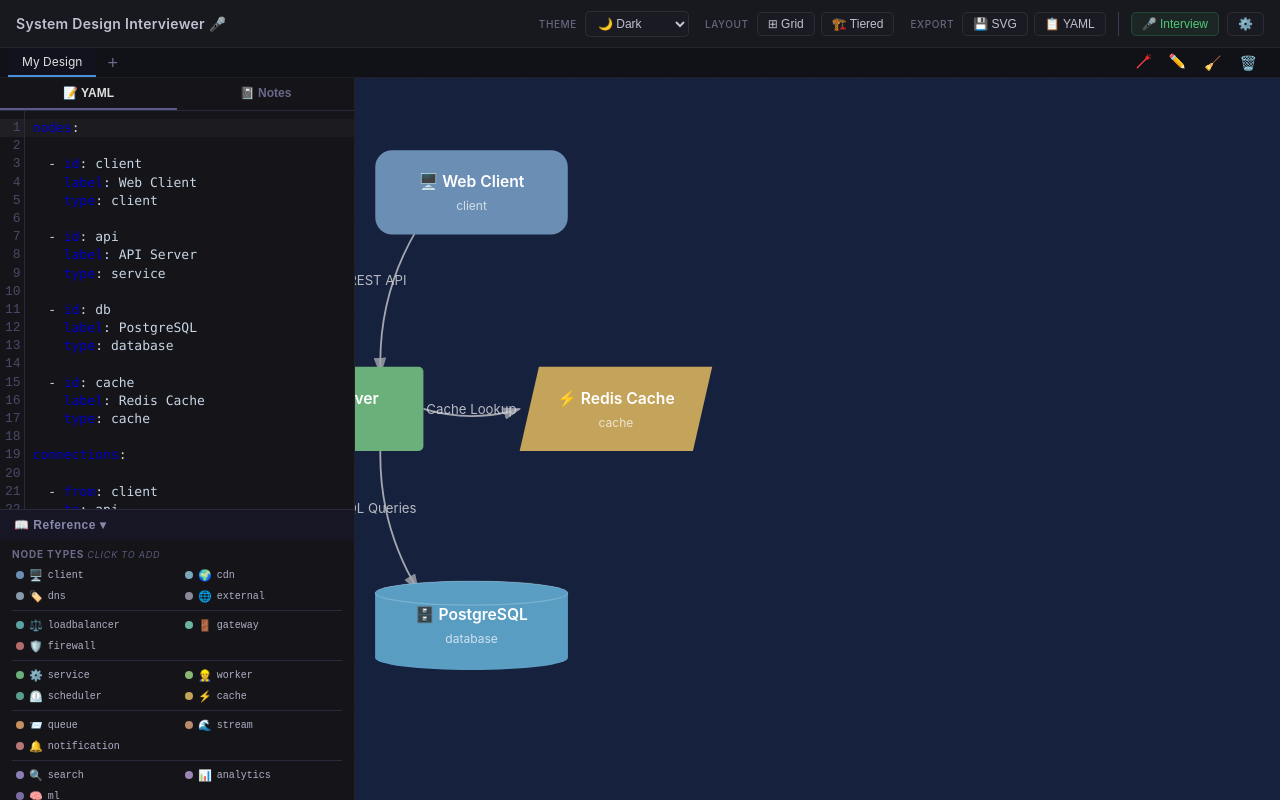
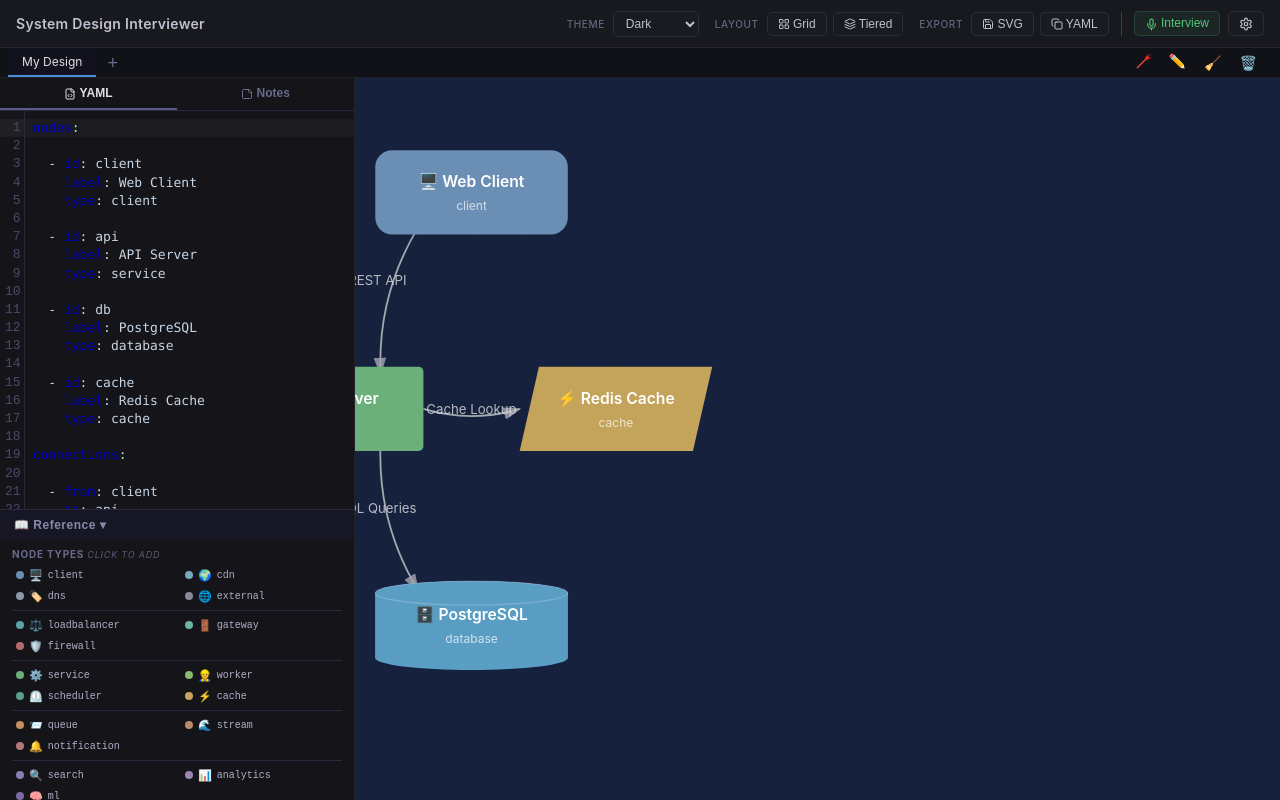
Before and after one commit to vineeththomasalex/system-design-interviewer, a React (Vite) app: page / in a window 1280 px wide. Built offline with nearby package versions, Linux system fonts and the light colour scheme.

Commit message:
Replace emojis with Lucide SVG icons for professional UI

```diff
--- a/src/App.tsx
+++ b/src/App.tsx
@@ -13,6 +13,7 @@ import { exportSvgToFile, copyYamlToClipboard } from './utils/exportSvg';
 import { useSettings } from './hooks/useSettings';
 import { useInterview } from './hooks/useInterview';
 import { useCanvasMonitor } from './hooks/useCanvasMonitor';
+import { MicIcon, SettingsIcon } from './components/Icons';
 import { buildSummaryFromState } from './services/interview/SummaryBuilder';
 import { getMonologueLevel, buildNudgeMessage } from './services/interview/MonologueDetector';
 import type { DiagramData, Theme, NodeType, ConnectionType } from './types/diagram';
@@ -560,7 +561,7 @@ function App() {
   return (
     <div className={`app-container theme-${theme}`}>
       <header className="app-header">
-        <h1>System Design Interviewer 🎤</h1>
+        <h1>System Design Interviewer</h1>
         <div className="header-actions">
           <Toolbar
             theme={theme}
@@ -576,14 +577,14 @@ function App() {
             disabled={interview.state !== 'idle'}
             title={!settings.geminiApiKey ? 'Set up API key in Settings first' : 'Start a mock interview'}
           >
-            🎤 Interview
+            <MicIcon size={13} /> Interview
           </button>
           <button
             className="toolbar-btn"
             onClick={() => setShowSettings(true)}
             title="Settings"
           >
-            ⚙️
+            <SettingsIcon size={14} />
           </button>
         </div>
       </header>
--- /dev/null
+++ b/src/components/Icons.tsx
@@ -0,0 +1,79 @@
+/**
+ * Inline SVG icons — paths from Lucide Icons (MIT license).
+ * No library dependency. Just raw SVG for professional UI.
+ */
+import React from 'react';
+
+interface IconProps {
+  size?: number;
+  color?: string;
+  className?: string;
+  strokeWidth?: number;
+}
+
+const defaultProps = { size: 16, color: 'currentColor', strokeWidth: 2 };
+
+function icon(paths: string, displayName: string) {
+  const Component: React.FC<IconProps> = ({ size = defaultProps.size, color = defaultProps.color, className, strokeWidth = defaultProps.strokeWidth }) => (
+    <svg
+      xmlns="http://www.w3.org/2000/svg"
+      width={size}
+      height={size}
+      viewBox="0 0 24 24"
+      fill="none"
+      stroke={color}
+      strokeWidth={strokeWidth}
+      strokeLinecap="round"
+      strokeLinejoin="round"
+      className={className}
+      style={{ display: 'inline-block', verticalAlign: 'middle' }}
+      dangerouslySetInnerHTML={{ __html: paths }}
+    />
+  );
+  Component.displayName = displayName;
+  return Component;
+}
+
+// --- App Chrome ---
+export const MicIcon = icon('<path d="M12 2a3 3 0 0 0-3 3v7a3 3 0 0 0 6 0V5a3 3 0 0 0-3-3Z"/><path d="M19 10v2a7 7 0 0 1-14 0v-2"/><line x1="12" x2="12" y1="19" y2="22"/>', 'MicIcon');
+export const MicOffIcon = icon('<line x1="2" x2="22" y1="2" y2="22"/><path d="M18.89 13.23A7.12 7.12 0 0 0 19 12v-2"/><path d="M5 10v2a7 7 0 0 0 12 5"/><path d="M15 9.34V5a3 3 0 0 0-5.68-1.33"/><path d="M9 9v3a3 3 0 0 0 5.12 2.12"/><line x1="12" x2="12" y1="19" y2="22"/>', 'MicOffIcon');
+export const SettingsIcon = icon('<path d="M12.22 2h-.44a2 2 0 0 0-2 2v.18a2 2 0 0 1-1 1.73l-.43.25a2 2 0 0 1-2 0l-.15-.08a2 2 0 0 0-2.73.73l-.22.38a2 2 0 0 0 .73 2.73l.15.1a2 2 0 0 1 1 1.72v.51a2 2 0 0 1-1 1.74l-.15.09a2 2 0 0 0-.73 2.73l.22.38a2 2 0 0 0 2.73.73l.15-.08a2 2 0 0 1 2 0l.43.25a2 2 0 0 1 1 1.73V20a2 2 0 0 0 2 2h.44a2 2 0 0 0 2-2v-.18a2 2 0 0 1 1-1.73l.43-.25a2 2 0 0 1 2 0l.15.08a2 2 0 0 0 2.73-.73l.22-.39a2 2 0 0 0-.73-2.73l-.15-.08a2 2 0 0 1-1-1.74v-.5a2 2 0 0 1 1-1.74l.15-.09a2 2 0 0 0 .73-2.73l-.22-.38a2 2 0 0 0-2.73-.73l-.15.08a2 2 0 0 1-2 0l-.43-.25a2 2 0 0 1-1-1.73V4a2 2 0 0 0-2-2z"/><circle cx="12" cy="12" r="3"/>', 'SettingsIcon');
+export const KeyIcon = icon('<path d="m15.5 7.5 2.3 2.3a1 1 0 0 0 1.4 0l2.1-2.1a1 1 0 0 0 0-1.4L19 4"/><path d="m21 2-9.6 9.6"/><circle cx="7.5" cy="15.5" r="5.5"/>', 'KeyIcon');
+export const UserIcon = icon('<path d="M19 21v-2a4 4 0 0 0-4-4H9a4 4 0 0 0-4 4v2"/><circle cx="12" cy="7" r="4"/>', 'UserIcon');
+export const ExternalLinkIcon = icon('<path d="M15 3h6v6"/><path d="M10 14 21 3"/><path d="M18 13v6a2 2 0 0 1-2 2H5a2 2 0 0 1-2-2V8a2 2 0 0 1 2-2h6"/>', 'ExternalLinkIcon');
+
+// --- Editor Tabs ---
+export const FileCodeIcon = icon('<path d="M10 12.5 8 15l2 2.5"/><path d="m14 12.5 2 2.5-2 2.5"/><path d="M14 2v4a2 2 0 0 0 2 2h4"/><path d="M15 2H6a2 2 0 0 0-2 2v16a2 2 0 0 0 2 2h12a2 2 0 0 0 2-2V7z"/>', 'FileCodeIcon');
+export const StickyNoteIcon = icon('<path d="M16 3H5a2 2 0 0 0-2 2v14a2 2 0 0 0 2 2h14a2 2 0 0 0 2-2V8Z"/><path d="M15 3v4a2 2 0 0 0 2 2h4"/>', 'StickyNoteIcon');
+export const BookOpenIcon = icon('<path d="M12 7v14"/><path d="M3 18a1 1 0 0 1-1-1V4a1 1 0 0 1 1-1h5a4 4 0 0 1 4 4 4 4 0 0 1 4-4h5a1 1 0 0 1 1 1v13a1 1 0 0 1-1 1h-6a3 3 0 0 0-3 3 3 3 0 0 0-3-3z"/>', 'BookOpenIcon');
+
+// --- Interview Controls ---
+export const PlayIcon = icon('<polygon points="6 3 20 12 6 21 6 3"/>', 'PlayIcon');
+export const PauseIcon = icon('<rect x="14" y="4" width="4" height="16" rx="1"/><rect x="6" y="4" width="4" height="16" rx="1"/>', 'PauseIcon');
+export const SquareIcon = icon('<rect x="3" y="3" width="18" height="18" rx="2"/>', 'SquareIcon');
+export const XIcon = icon('<path d="M18 6 6 18"/><path d="m6 6 12 12"/>', 'XIcon');
+export const ChevronDownIcon = icon('<path d="m6 9 6 6 6-6"/>', 'ChevronDownIcon');
+export const ChevronUpIcon = icon('<path d="m18 15-6-6-6 6"/>', 'ChevronUpIcon');
+export const ClockIcon = icon('<circle cx="12" cy="12" r="10"/><polyline points="12 6 12 12 16 14"/>', 'ClockIcon');
+export const ZapIcon = icon('<path d="M4 14a1 1 0 0 1-.78-1.63l9.9-10.2a.5.5 0 0 1 .86.46l-1.92 6.02A1 1 0 0 0 13 10h7a1 1 0 0 1 .78 1.63l-9.9 10.2a.5.5 0 0 1-.86-.46l1.92-6.02A1 1 0 0 0 11 14z"/>', 'ZapIcon');
+export const DollarSignIcon = icon('<line x1="12" x2="12" y1="2" y2="22"/><path d="M17 5H9.5a3.5 3.5 0 0 0 0 7h5a3.5 3.5 0 0 1 0 7H6"/>', 'DollarSignIcon');
+export const LinkIcon = icon('<path d="M10 13a5 5 0 0 0 7.54.54l3-3a5 5 0 0 0-7.07-7.07l-1.72 1.71"/><path d="M14 11a5 5 0 0 0-7.54-.54l-3 3a5 5 0 0 0 7.07 7.07l1.71-1.71"/>', 'LinkIcon');
+export const ActivityIcon = icon('<path d="M22 12h-2.48a2 2 0 0 0-1.93 1.46l-2.35 8.36a.25.25 0 0 1-.48 0L9.24 2.18a.25.25 0 0 0-.48 0l-2.35 8.36A2 2 0 0 1 4.49 12H2"/>', 'ActivityIcon');
+export const DownloadIcon = icon('<path d="M21 15v4a2 2 0 0 1-2 2H5a2 2 0 0 1-2-2v-4"/><polyline points="7 10 12 15 17 10"/><line x1="12" x2="12" y1="15" y2="3"/>', 'DownloadIcon');
+
+// --- Transcript ---
+export const UserCircleIcon = icon('<circle cx="12" cy="12" r="10"/><circle cx="12" cy="10" r="3"/><path d="M7 20.662V19a2 2 0 0 1 2-2h6a2 2 0 0 1 2 2v1.662"/>', 'UserCircleIcon');
+export const BotIcon = icon('<path d="M12 8V4H8"/><rect width="16" height="12" x="4" y="8" rx="2"/><path d="M2 14h2"/><path d="M20 14h2"/><path d="M15 13v2"/><path d="M9 13v2"/>', 'BotIcon');
+export const InfoIcon = icon('<circle cx="12" cy="12" r="10"/><path d="M12 16v-4"/><path d="M12 8h.01"/>', 'InfoIcon');
+
+// --- Canvas / Drawing ---
+export const PencilIcon = icon('<path d="M21.174 6.812a1 1 0 0 0-3.986-3.987L3.842 16.174a2 2 0 0 0-.5.83l-1.321 4.352a.5.5 0 0 0 .623.622l4.353-1.32a2 2 0 0 0 .83-.497z"/><path d="m15 5 4 4"/>', 'PencilIcon');
+export const EraserIcon = icon('<path d="m7 21-4.3-4.3c-1-1-1-2.5 0-3.4l9.6-9.6c1-1 2.5-1 3.4 0l5.6 5.6c1 1 1 2.5 0 3.4L13 21"/><path d="M22 21H7"/><path d="m5 11 9 9"/>', 'EraserIcon');
+export const Trash2Icon = icon('<path d="M3 6h18"/><path d="M19 6v14c0 1-1 2-2 2H7c-1 0-2-1-2-2V6"/><path d="M8 6V4c0-1 1-2 2-2h4c1 0 2 1 2 2v2"/><line x1="10" x2="10" y1="11" y2="17"/><line x1="14" x2="14" y1="11" y2="17"/>', 'Trash2Icon');
+export const LayoutGridIcon = icon('<rect width="7" height="7" x="3" y="3" rx="1"/><rect width="7" height="7" x="14" y="3" rx="1"/><rect width="7" height="7" x="14" y="14" rx="1"/><rect width="7" height="7" x="3" y="14" rx="1"/>', 'LayoutGridIcon');
+export const LayersIcon = icon('<path d="m12.83 2.18a2 2 0 0 0-1.66 0L2.6 6.08a1 1 0 0 0 0 1.83l8.58 3.91a2 2 0 0 0 1.66 0l8.58-3.9a1 1 0 0 0 0-1.83Z"/><path d="m22 17.65-9.17 4.16a2 2 0 0 1-1.66 0L2 17.65"/><path d="m22 12.65-9.17 4.16a2 2 0 0 1-1.66 0L2 12.65"/>', 'LayersIcon');
+export const SaveIcon = icon('<path d="M15.2 3a2 2 0 0 1 1.4.6l3.8 3.8a2 2 0 0 1 .6 1.4V19a2 2 0 0 1-2 2H5a2 2 0 0 1-2-2V5a2 2 0 0 1 2-2z"/><path d="M17 21v-7a1 1 0 0 0-1-1H8a1 1 0 0 0-1 1v7"/><path d="M7 3v4a1 1 0 0 0 1 1h7"/>', 'SaveIcon');
+export const CopyIcon = icon('<rect width="14" height="14" x="8" y="8" rx="2" ry="2"/><path d="M4 16c-1.1 0-2-.9-2-2V4c0-1.1.9-2 2-2h10c1.1 0 2 .9 2 2"/>', 'CopyIcon');
+export const SearchIcon = icon('<circle cx="11" cy="11" r="8"/><path d="m21 21-4.3-4.3"/>', 'SearchIcon');
+export const CheckIcon = icon('<path d="M20 6 9 17l-5-5"/>', 'CheckIcon');
+export const AlertTriangleIcon = icon('<path d="m21.73 18-8-14a2 2 0 0 0-3.48 0l-8 14A2 2 0 0 0 4 21h16a2 2 0 0 0 1.73-3"/><path d="M12 9v4"/><path d="M12 17h.01"/>', 'AlertTriangleIcon');
--- a/src/components/diagram/Toolbar.tsx
+++ b/src/components/diagram/Toolbar.tsx
@@ -1,5 +1,6 @@
 import React from 'react';
 import type { Theme } from '../../types/diagram';
+import { LayoutGridIcon, LayersIcon, SaveIcon, CopyIcon } from '../Icons';
 
 interface Props {
   theme: Theme;
@@ -19,29 +20,29 @@ const Toolbar: React.FC<Props> = ({ theme, onThemeChange, onAutoLayout, onExport
           onChange={(e) => onThemeChange(e.target.value as Theme)}
           className="toolbar-select"
         >
-          <option value="dark">🌙 Dark</option>
-          <option value="light">☀️ Light</option>
-          <option value="blueprint">📘 Blueprint</option>
+          <option value="dark">Dark</option>
+          <option value="light">Light</option>
+          <option value="blueprint">Blueprint</option>
         </select>
       </div>
 
       <div className="toolbar-group">
         <span className="toolbar-label">Layout</span>
         <button className="toolbar-btn" onClick={() => onAutoLayout('grid')} title="Grid layout">
-          ⊞ Grid
+          <LayoutGridIcon size={12} /> Grid
         </button>
         <button className="toolbar-btn" onClick={() => onAutoLayout('tiered')} title="Tiered architecture layout">
-          🏗️ Tiered
+          <LayersIcon size={12} /> Tiered
         </button>
       </div>
 
       <div className="toolbar-group">
         <span className="toolbar-label">Export</span>
         <button className="toolbar-btn" onClick={onExportSvg} title="Download as SVG">
-          💾 SVG
+          <SaveIcon size={12} /> SVG
         </button>
         <button className="toolbar-btn" onClick={onCopyYaml} title="Copy YAML to clipboard">
-          📋 YAML
+          <CopyIcon size={12} /> YAML
         </button>
       </div>
     </div>
--- a/src/components/diagram/YamlEditor.tsx
+++ b/src/components/diagram/YamlEditor.tsx
@@ -3,6 +3,7 @@ import CodeMirror, { type ReactCodeMirrorRef } from '@uiw/react-codemirror';
 import { yaml } from '@codemirror/lang-yaml';
 import { EditorView } from '@codemirror/view';
 import { type NodeType, type ConnectionType } from '../../types/diagram';
+import { FileCodeIcon, StickyNoteIcon } from '../Icons';
 import ReferencePanel from './ReferencePanel';
 
 interface Props {
@@ -146,13 +147,13 @@ const YamlEditor: React.FC<Props> = ({
           className={`editor-tab ${activeEditorTab === 'yaml' ? 'editor-tab-active' : ''}`}
           onClick={() => onEditorTabChange('yaml')}
         >
-          📝 YAML
+          <FileCodeIcon size={12} /> YAML
         </button>
         <button
           className={`editor-tab ${activeEditorTab === 'notes' ? 'editor-tab-active' : ''}`}
           onClick={() => onEditorTabChange('notes')}
         >
-          📓 Notes
+          <StickyNoteIcon size={12} /> Notes
         </button>
       </div>
       <div className="editor-body" style={{ display: activeEditorTab === 'yaml' ? 'flex' : 'none' }}>
```
Also changed, not shown: src/components/settings/SettingsPage.tsx (+7 -6 lines), screenshot.png, 1 other file (tests, documents, lock files or other folders).
